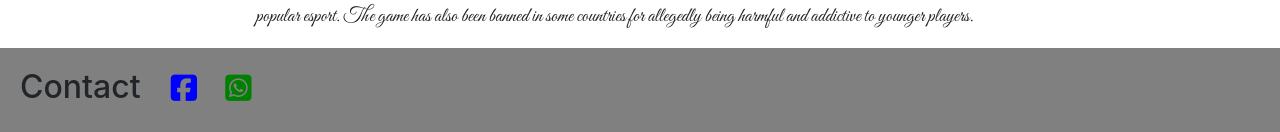
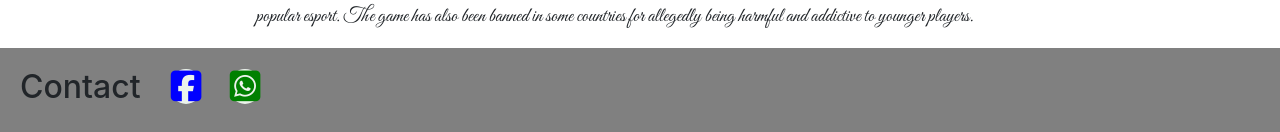
Before and after one commit to govardhan8297/Linking-Trash, a plain HTML site: page index.html in a window 1280 px wide. Shown: the part 865-997 px from the top of the page. Drawn offline with nearby package versions, Linux system fonts and the light colour scheme; a web font is replaced by a local one.

Commit message:
Update style.css

```diff
--- a/style.css
+++ b/style.css
@@ -28,10 +28,11 @@ html,body{
 }
 .nav_container ul li:hover{
     background-color: white;
-    cursor:pointer;
+    cursor: pointer;
 }
 .nav_container ul li:hover a{
     color:gray;
+
 }
 .nav_container ul li a:hover{
     color:gray;
@@ -89,6 +90,11 @@ html,body{
         padding: 10px;
         display: inline;
     }
+    .footer_nav li a i{
+        background-color: rgb(236, 243, 236);
+        font-size: 35px;
+        border-radius: 50px;
+    }
     .fa-facebook-square{
         color: blue;
     }
```
